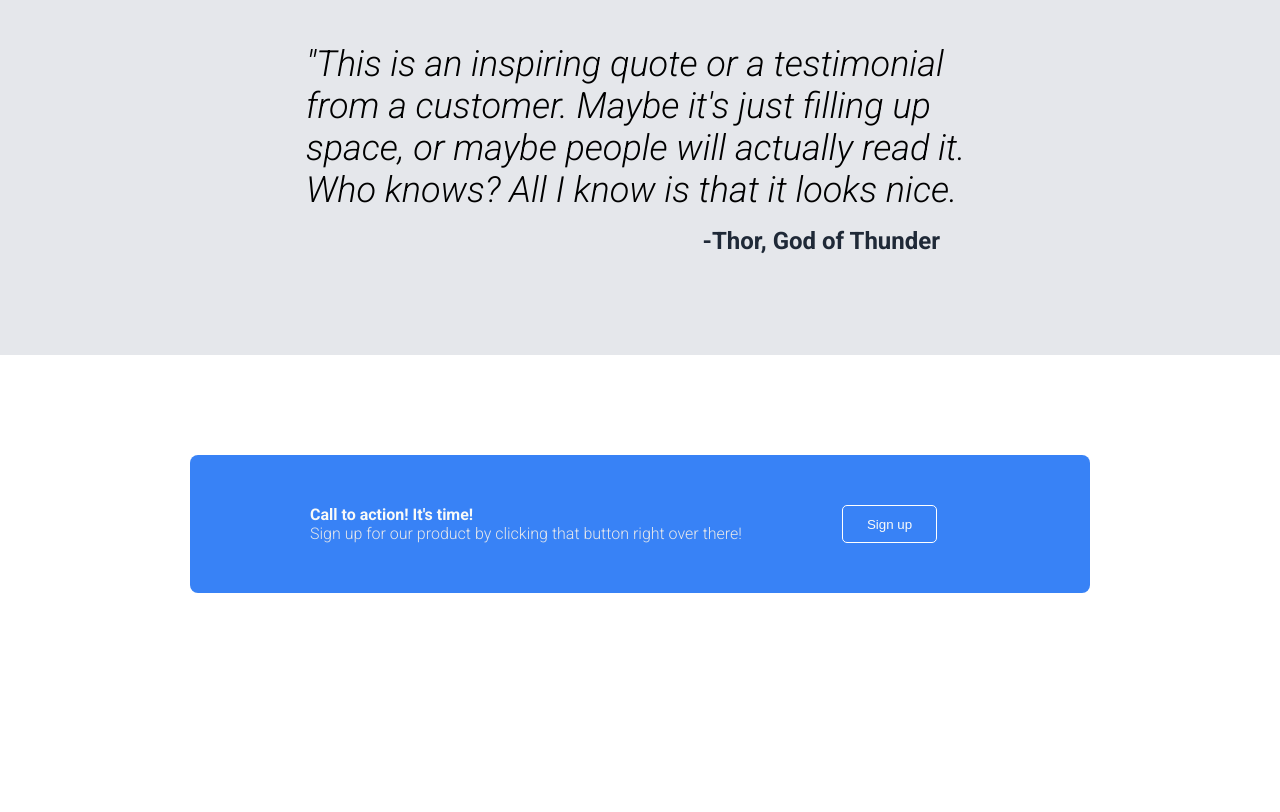
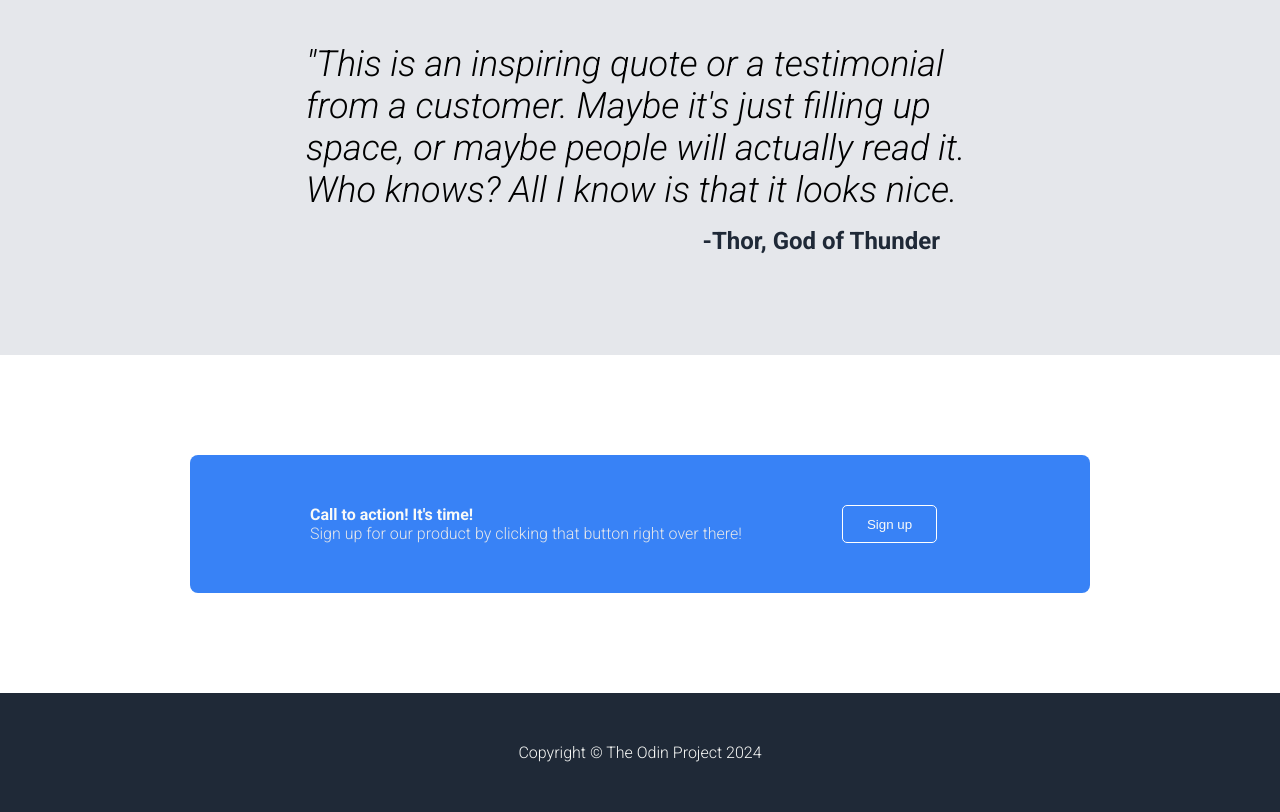
Before and after one commit to skinwalkerjones/odin-landing-page, a plain HTML site: page index.html in a window 1280 px wide. Shown: the part 989-1801 px from the top of the page. Before the commit the page ends 1682 px from the top, so only its background shows below. Drawn offline with Linux system fonts and the light colour scheme.

Commit message:
finish footer. Rough draft of landing page complete

```diff
--- a/index.html
+++ b/index.html
@@ -73,7 +73,9 @@
           <button class="button">Sign up</button>
         </div>
     </section>
-    <div class="footer"></div>
+    <section class="footer">
+        <h1>Copyright © The Odin Project 2024</h1>
+    </section>
 
 </body>
 </html>
--- a/styles.css
+++ b/styles.css
@@ -173,3 +173,17 @@
 .third button {
     border: 1px solid white;
 }
+
+/* footer */
+
+.footer h1 {
+   color: #F9FAF8;
+   text-align: center;
+   font-size: 16px;
+   font-weight: 300;
+}
+
+.footer {
+    background-color: #1F2937;
+    padding: 50px;
+}
```
